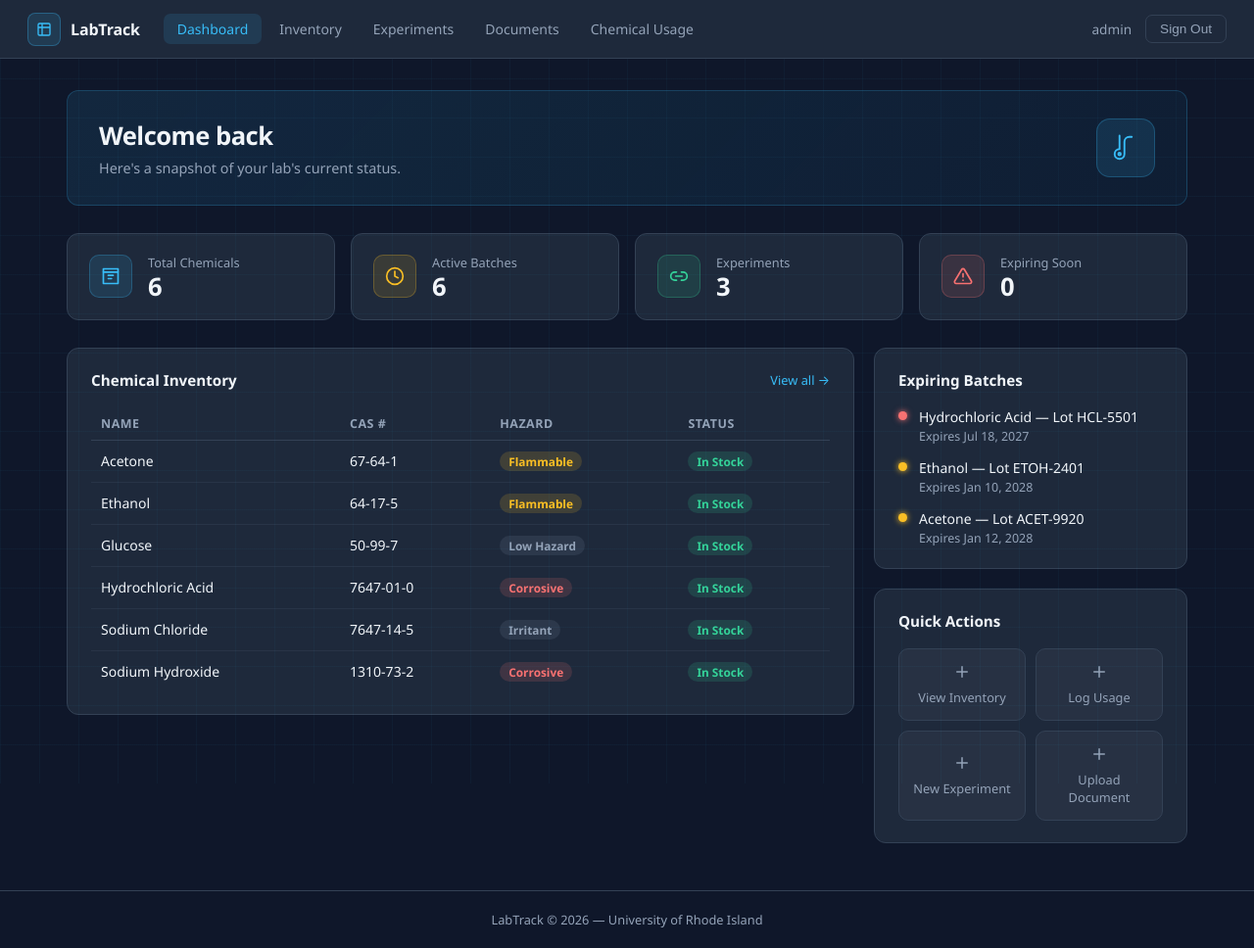
After one commit to 0scar00/csc436_projects, a PHP site: page /dashboard.php in a window 1280 px wide. The commit adds this page. Shown: the whole page at 98% size. Run offline with PHP 8.4, Linux system fonts and the light colour scheme; a user stored in the database is signed in; data comes from the database, SQL or seed files in the repository.

Commit message:
Finalized app

```diff
--- a/website/labtrack/add_usage.php
+++ b/website/labtrack/add_usage.php
@@ -454,10 +454,11 @@ $username = htmlspecialchars($_SESSION['username'] ?? 'User');
     </div>
 
     <nav class="topnav-links">
-        <a href="dashboard.html"  class="nav-link">Dashboard</a>
+        <a href="dashboard.php"  class="nav-link">Dashboard</a>
         <a href="inventory.php"   class="nav-link active">Inventory</a>
         <a href="experiments.php" class="nav-link">Experiments</a>
         <a href="documents.php"   class="nav-link">Documents</a>
+        <a href="chem_usage.php"  class="nav-link">Chemical Usage</a>
     </nav>
 
     <div class="topnav-user">
--- a/website/labtrack/chem_usage.php
+++ b/website/labtrack/chem_usage.php
@@ -398,7 +398,7 @@ function expBadge(string $s): string {
     </div>
 
     <nav class="topnav-links">
-        <a href="dashboard.html"  class="nav-link">Dashboard</a>
+        <a href="dashboard.php"  class="nav-link">Dashboard</a>
         <a href="inventory.php"   class="nav-link">Inventory</a>
         <a href="experiments.php" class="nav-link">Experiments</a>
         <a href="documents.php"   class="nav-link">Documents</a>
--- a/website/labtrack/dashboard.css
+++ b/website/labtrack/dashboard.css
@@ -11,10 +11,12 @@
   top: 0;
   z-index: 100;
   display: flex;
+  flex-wrap: wrap;
   align-items: center;
   gap: 24px;
-  padding: 0 28px;
-  height: 60px;
+  padding: 10px 28px;
+  min-height: 60px;
+  height: auto;
   background: var(--clr-surface);
   border-bottom: 1px solid var(--clr-border);
 }
@@ -52,8 +54,10 @@
 
 .topnav-links {
   display: flex;
+  flex-wrap: wrap;
+  align-items: center;
   gap: 4px;
-  flex: 1;
+  flex: 1 1 320px;
 }
 
 .nav-link {
@@ -81,6 +85,7 @@
   align-items: center;
   gap: 14px;
   flex-shrink: 0;
+  margin-left: auto;
 }
 
 .user-greeting {
--- /dev/null
+++ b/website/labtrack/dashboard.php
@@ -0,0 +1,251 @@
+<?php
+require_once __DIR__ . '/includes/session.php';
+require_once __DIR__ . '/includes/database-connection.php';
+
+if (!$logged_in) {
+    header('Location: login.php');
+    exit;
+}
+
+$username = htmlspecialchars($_SESSION['username'] ?? 'User');
+
+try {
+    $totalChemicals = (int) $pdo->query('SELECT COUNT(*) FROM Chemical')->fetchColumn();
+    $activeBatches = (int) $pdo->query("SELECT COUNT(DISTINCT batch_id) FROM Inventory_item WHERE status <> 'Out of Stock'")->fetchColumn();
+    $experiments = (int) $pdo->query('SELECT COUNT(*) FROM Experiment')->fetchColumn();
+    $expiringSoon = (int) $pdo->query("SELECT COUNT(*) FROM Batch WHERE expiration_date BETWEEN CURDATE() AND DATE_ADD(CURDATE(), INTERVAL 30 DAY)")->fetchColumn();
+
+    $chemicals = $pdo->query("\n        SELECT\n            c.chemical_name,\n            c.cas_number,\n            c.hazard_class,\n            ii.status\n        FROM Chemical c\n        LEFT JOIN Batch b ON b.chemical_id = c.chemical_id\n        LEFT JOIN Inventory_item ii ON ii.batch_id = b.batch_id\n        GROUP BY c.chemical_id, c.chemical_name, c.cas_number, c.hazard_class, ii.status\n        ORDER BY c.chemical_name ASC\n    ")->fetchAll();
+
+    $expiringBatches = $pdo->query("\n        SELECT\n            c.chemical_name,\n            b.lot_number,\n            b.expiration_date\n        FROM Batch b\n        JOIN Chemical c ON c.chemical_id = b.chemical_id\n        ORDER BY b.expiration_date ASC\n        LIMIT 3\n    ")->fetchAll();
+} catch (PDOException $e) {
+    error_log('LabTrack dashboard error: ' . $e->getMessage());
+    $totalChemicals = 0;
+    $activeBatches = 0;
+    $experiments = 0;
+    $expiringSoon = 0;
+    $chemicals = [];
+    $expiringBatches = [];
+}
+
+function badgeClass(string $hazard): string {
+    $hazard = strtolower($hazard);
+    if (str_contains($hazard, 'flamm')) return 'badge-amber';
+    if (str_contains($hazard, 'corr')) return 'badge-red';
+    if (str_contains($hazard, 'irrit')) return 'badge-gray';
+    if (str_contains($hazard, 'low')) return 'badge-gray';
+    return 'badge-gray';
+}
+
+function statusClass(string $status): string {
+    $status = strtolower($status);
+    if ($status === 'in stock') return 'badge-green';
+    if ($status === 'low stock') return 'badge-amber';
+    if ($status === 'out of stock') return 'badge-red';
+    return 'badge-gray';
+}
+?>
+<!DOCTYPE html>
+<html lang="en">
+<head>
+  <meta charset="UTF-8" />
+  <meta name="viewport" content="width=device-width, initial-scale=1.0" />
+  <title>LabTrack — Dashboard</title>
+  <link rel="stylesheet" href="login.css" />
+  <link rel="stylesheet" href="dashboard.css" />
+</head>
+<body class="dashboard-body">
+
+  <header class="topnav">
+    <div class="topnav-brand">
+      <div class="logo-sm">
+        <svg xmlns="http://www.w3.org/2000/svg" viewBox="0 0 24 24" fill="none"
+             stroke="currentColor" stroke-width="2" stroke-linecap="round" stroke-linejoin="round">
+          <path d="M9 3H5a2 2 0 0 0-2 2v4m6-6h10a2 2 0 0 1 2 2v4M9 3v18m0 0h10a2 2 0 0 0 2-2V9M9 21H5a2 2 0 0 1-2-2V9m0 0h18"/>
+        </svg>
+      </div>
+      <span class="brand-name">LabTrack</span>
+    </div>
+
+    <nav class="topnav-links">
+      <a href="dashboard.php" class="nav-link active">Dashboard</a>
+      <a href="inventory.php" class="nav-link">Inventory</a>
+      <a href="experiments.php" class="nav-link">Experiments</a>
+      <a href="documents.php" class="nav-link">Documents</a>
+      <a href="chem_usage.php" class="nav-link">Chemical Usage</a>
+    </nav>
+
+    <div class="topnav-user">
+      <span id="welcomeUser" class="user-greeting"><?= $username ?></span>
+      <button id="logoutBtn" class="btn-logout">Sign Out</button>
+    </div>
+  </header>
+
+  <main class="dash-main">
+
+    <section class="dash-hero">
+      <div class="dash-hero-text">
+        <h2>Welcome back<span id="heroName"></span></h2>
+        <p>Here's a snapshot of your lab's current status.</p>
+      </div>
+      <div class="dash-hero-badge">
+        <svg xmlns="http://www.w3.org/2000/svg" viewBox="0 0 24 24" fill="none"
+             stroke="currentColor" stroke-width="1.5" stroke-linecap="round" stroke-linejoin="round">
+          <path d="M7 2v11m0 0a4 4 0 1 0 4 4V7a4 4 0 0 1 4-4h2"/>
+          <circle cx="7" cy="17" r="1"/>
+        </svg>
+      </div>
+    </section>
+
+    <section class="stat-grid">
+      <div class="stat-card">
+        <div class="stat-icon cyan">
+          <svg xmlns="http://www.w3.org/2000/svg" viewBox="0 0 24 24" fill="none"
+               stroke="currentColor" stroke-width="2" stroke-linecap="round" stroke-linejoin="round">
+            <path d="M3 3h18v4H3z"/><path d="M3 7v14h18V7"/>
+            <path d="M9 11h6M9 15h4"/>
+          </svg>
+        </div>
+        <div class="stat-info">
+          <span class="stat-label">Total Chemicals</span>
+          <span class="stat-value"><?= $totalChemicals ?></span>
+        </div>
+      </div>
+
+      <div class="stat-card">
+        <div class="stat-icon amber">
+          <svg xmlns="http://www.w3.org/2000/svg" viewBox="0 0 24 24" fill="none"
+               stroke="currentColor" stroke-width="2" stroke-linecap="round" stroke-linejoin="round">
+            <path d="M12 2a10 10 0 1 0 10 10A10 10 0 0 0 12 2z"/>
+            <path d="M12 6v6l4 2"/>
+          </svg>
+        </div>
+        <div class="stat-info">
+          <span class="stat-label">Active Batches</span>
+          <span class="stat-value"><?= $activeBatches ?></span>
+        </div>
+      </div>
+
+      <div class="stat-card">
+        <div class="stat-icon green">
+          <svg xmlns="http://www.w3.org/2000/svg" viewBox="0 0 24 24" fill="none"
+               stroke="currentColor" stroke-width="2" stroke-linecap="round" stroke-linejoin="round">
+            <path d="M9 17H7A5 5 0 0 1 7 7h2"/>
+            <path d="M15 7h2a5 5 0 0 1 0 10h-2"/>
+            <line x1="8" y1="12" x2="16" y2="12"/>
+          </svg>
+        </div>
+        <div class="stat-info">
+          <span class="stat-label">Experiments</span>
+          <span class="stat-value"><?= $experiments ?></span>
+        </div>
+      </div>
+
+      <div class="stat-card">
+        <div class="stat-icon red">
+          <svg xmlns="http://www.w3.org/2000/svg" viewBox="0 0 24 24" fill="none"
+               stroke="currentColor" stroke-width="2" stroke-linecap="round" stroke-linejoin="round">
+            <path d="M10.29 3.86 1.82 18a2 2 0 0 0 1.71 3h16.94a2 2 0 0 0 1.71-3L13.71 3.86a2 2 0 0 0-3.42 0z"/>
+            <line x1="12" y1="9" x2="12" y2="13"/>
+            <line x1="12" y1="17" x2="12.01" y2="17"/>
+          </svg>
+        </div>
+        <div class="stat-info">
+          <span class="stat-label">Expiring Soon</span>
+          <span class="stat-value"><?= $expiringSoon ?></span>
+        </div>
+      </div>
+    </section>
+
+    <div class="dash-content-row">
+      <div class="dash-panel">
+        <div class="panel-header">
+          <h3>Chemical Inventory</h3>
+          <a href="inventory.php" class="panel-link">View all →</a>
+        </div>
+        <table class="dash-table">
+          <thead>
+            <tr>
+              <th>Name</th>
+              <th>CAS #</th>
+              <th>Hazard</th>
+              <th>Status</th>
+            </tr>
+          </thead>
+          <tbody>
+            <?php foreach ($chemicals as $row): ?>
+              <tr>
+                <td><?= htmlspecialchars($row['chemical_name']) ?></td>
+                <td><?= htmlspecialchars($row['cas_number']) ?></td>
+                <td><span class="badge <?= htmlspecialchars(badgeClass($row['hazard_class'])) ?>"><?= htmlspecialchars($row['hazard_class']) ?></span></td>
+                <td><span class="badge <?= htmlspecialchars(statusClass($row['status'] ?? '')) ?>"><?= htmlspecialchars($row['status'] ?? 'Unknown') ?></span></td>
+              </tr>
+            <?php endforeach; ?>
+          </tbody>
+        </table>
+      </div>
+
+      <div class="dash-side">
+        <div class="dash-panel">
+          <div class="panel-header">
+            <h3>Expiring Batches</h3>
+          </div>
+          <ul class="exp-list">
+            <?php foreach ($expiringBatches as $index => $row): ?>
+              <li class="exp-item">
+                <div class="exp-dot <?= $index === 0 ? 'red' : 'amber' ?>"></div>
+                <div>
+                  <span class="exp-name"><?= htmlspecialchars($row['chemical_name']) ?> — Lot <?= htmlspecialchars($row['lot_number']) ?></span>
+                  <span class="exp-date">Expires <?= htmlspecialchars(date('M j, Y', strtotime($row['expiration_date']))) ?></span>
+                </div>
+              </li>
+            <?php endforeach; ?>
+          </ul>
+        </div>
+
+        <div class="dash-panel">
+          <div class="panel-header">
+            <h3>Quick Actions</h3>
+          </div>
+          <div class="quick-actions">
+            <a href="inventory.php" class="qa-btn">
+              <svg xmlns="http://www.w3.org/2000/svg" viewBox="0 0 24 24" fill="none"
+                   stroke="currentColor" stroke-width="2" stroke-linecap="round" stroke-linejoin="round">
+                <line x1="12" y1="5" x2="12" y2="19"/><line x1="5" y1="12" x2="19" y2="12"/>
+              </svg>
+              View Inventory
+            </a>
+            <a href="inventory.php" class="qa-btn">
+              <svg xmlns="http://www.w3.org/2000/svg" viewBox="0 0 24 24" fill="none"
+                   stroke="currentColor" stroke-width="2" stroke-linecap="round" stroke-linejoin="round">
+                <line x1="12" y1="5" x2="12" y2="19"/><line x1="5" y1="12" x2="19" y2="12"/>
+              </svg>
+              Log Usage
+            </a>
+            <a href="experiments.php" class="qa-btn">
+              <svg xmlns="http://www.w3.org/2000/svg" viewBox="0 0 24 24" fill="none"
+                   stroke="currentColor" stroke-width="2" stroke-linecap="round" stroke-linejoin="round">
+                <line x1="12" y1="5" x2="12" y2="19"/><line x1="5" y1="12" x2="19" y2="12"/>
+              </svg>
+              New Experiment
+            </a>
+            <a href="documents.php" class="qa-btn">
+              <svg xmlns="http://www.w3.org/2000/svg" viewBox="0 0 24 24" fill="none"
+                   stroke="currentColor" stroke-width="2" stroke-linecap="round" stroke-linejoin="round">
+                <line x1="12" y1="5" x2="12" y2="19"/><line x1="5" y1="12" x2="19" y2="12"/>
+              </svg>
+              Upload Document
+            </a>
+          </div>
+        </div>
+      </div>
+    </div>
+  </main>
+
+  <footer class="dash-footer">
+    LabTrack &copy; 2026 &mdash; University of Rhode Island
+  </footer>
+
+  <script src="dashboard.js"></script>
+</body>
+</html>
--- a/website/labtrack/document_page/document.php
+++ b/website/labtrack/document_page/document.php
@@ -112,8 +112,9 @@
 <!-- ── Navigation ─────────────────────────────────────────────────────────── -->
 <nav>
     <span class="brand">LabTrack</span>
-    <a href="../dashboard.html">Dashboard</a>
+    <a href="../dashboard.php">Dashboard</a>
     <a href="../inventory.php">Inventory</a>
+    <a href="../chem_usage.php">Chemical Usage</a>
     <a href="document.php">Documents</a>
     <a href="../logout.php">Log out (<?= htmlspecialchars($_SESSION['username'] ?? 'User') ?>)</a>
 </nav>
--- a/website/labtrack/document_page/upload_doc.php
+++ b/website/labtrack/document_page/upload_doc.php
@@ -15,8 +15,9 @@
 <!-- ── Navigation ─────────────────────────────────────────────────────────── -->
 <nav>
     <span class="brand">LabTrack</span>
-    <a href="dashboard.html">Dashboard</a>
+    <a href="../dashboard.php">Dashboard</a>
     <a href="inventory.php">Inventory</a>
+    <a href="../chem_usage.php">Chemical Usage</a>
     <a href="document.php">Documents</a>
     <a href="logout.php">Log out (<?= htmlspecialchars($_SESSION['username'] ?? 'User') ?>)</a>
 </nav>
--- a/website/labtrack/documents.php
+++ b/website/labtrack/documents.php
@@ -426,7 +426,7 @@ function docTypeBadge(string $t): string {
     </div>
 
     <nav class="topnav-links">
-        <a href="dashboard.html"  class="nav-link">Dashboard</a>
+        <a href="dashboard.php"  class="nav-link">Dashboard</a>
         <a href="inventory.php"   class="nav-link">Inventory</a>
         <a href="experiments.php" class="nav-link">Experiments</a>
         <a href="documents.php"   class="nav-link active">Documents</a>
--- a/website/labtrack/experiments.php
+++ b/website/labtrack/experiments.php
@@ -417,7 +417,7 @@ function statusBadge(string $status): string {
     </div>
 
     <nav class="topnav-links">
-        <a href="dashboard.html" class="nav-link">Dashboard</a>
+        <a href="dashboard.php" class="nav-link">Dashboard</a>
         <a href="inventory.php"  class="nav-link">Inventory</a>
         <a href="experiments.php" class="nav-link active">Experiments</a>
         <a href="documents.php"  class="nav-link">Documents</a>
--- a/website/labtrack/includes/database-connection.php
+++ b/website/labtrack/includes/database-connection.php
@@ -1,9 +1,9 @@
 <?php
 
 $type     = 'mysql';
-$server   = 'localhost';
-$db       = 'venthaim_labtrack';
-$port     = '3306';
+$server   = '127.0.0.1';
+$db       = 'oscaraqu_labtrack';
+$port     = '3307';
 $charset  = 'utf8mb4';
 
 $username = 'root';   // default for XAMPP
--- a/website/labtrack/inventory.php
+++ b/website/labtrack/inventory.php
@@ -539,7 +539,7 @@ $username = htmlspecialchars($_SESSION['username'] ?? 'User');
     </div>
 
     <nav class="topnav-links">
-        <a href="dashboard.html"  class="nav-link">Dashboard</a>
+        <a href="dashboard.php"  class="nav-link">Dashboard</a>
         <a href="inventory.php"   class="nav-link active">Inventory</a>
         <a href="experiments.php" class="nav-link">Experiments</a>
         <a href="documents.php"   class="nav-link">Documents</a>
--- a/website/labtrack/login.js
+++ b/website/labtrack/login.js
@@ -74,7 +74,7 @@ form.addEventListener('submit', async (e) => {
 
     if (data.success) {
       sessionStorage.setItem('labtrack_user', username);
-      window.location.href = data.redirect || 'dashboard.html';
+      window.location.href = data.redirect || 'dashboard.php';
     } else {
       showError(data.message || 'Login failed. Please try again.');
     }
```
Also changed, not shown: db/omardove_436project.sql (+23 -0 lines), db/oscaraqu_labtrack.sql (+23 -0 lines), website/labtrack/auth.php (+11 -2 lines), website/labtrack/config.php (+4 -3 lines), website/labtrack/dashboard.html (+3 -249 lines), 1 other file.
